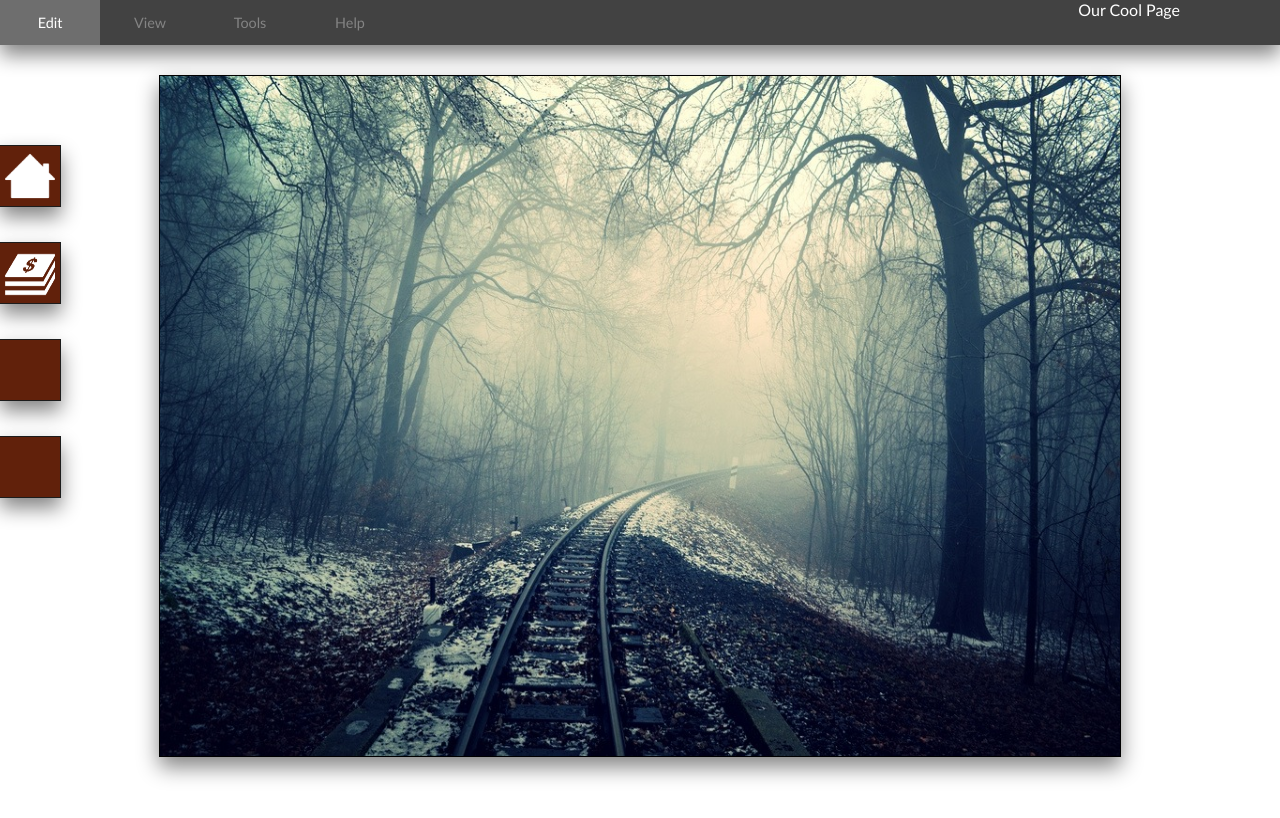
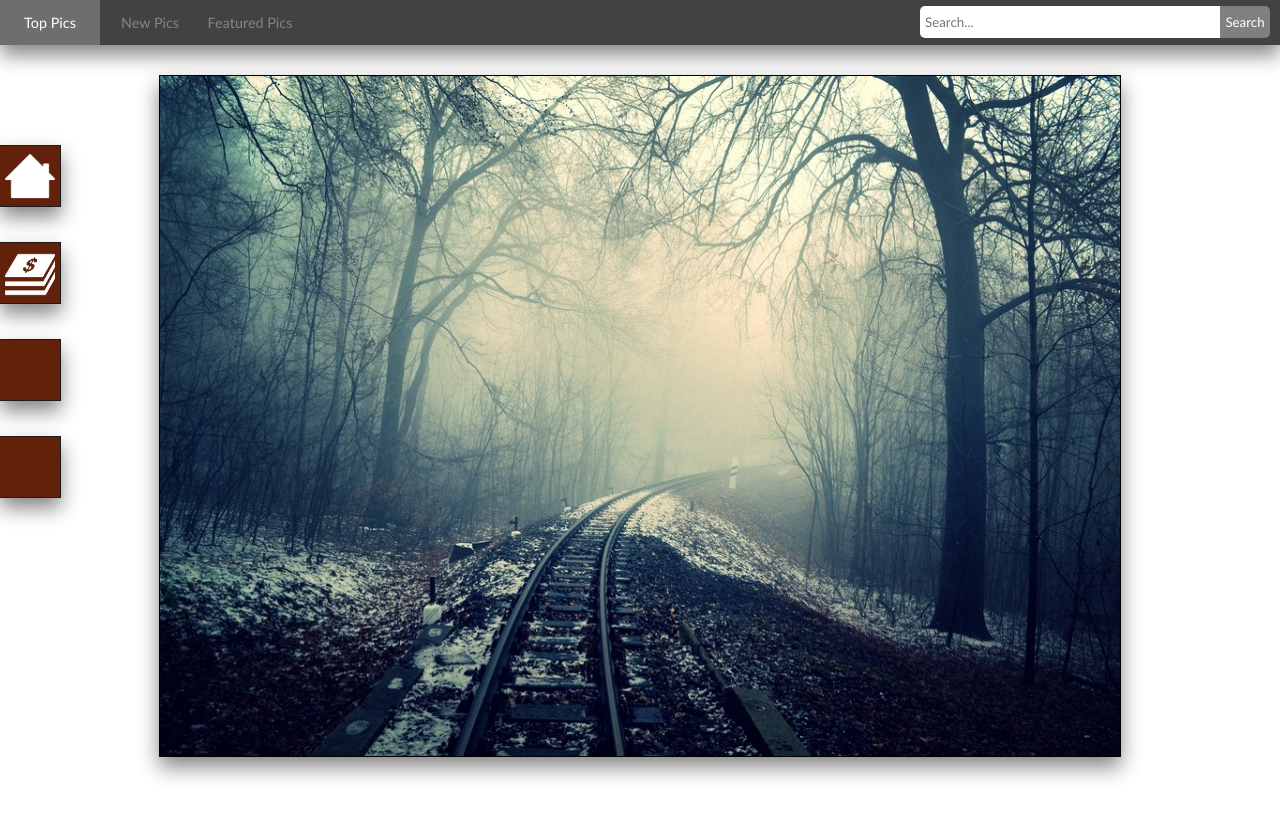
Before and after one commit to dillonburton/BadBoyz, a plain HTML site: page TestSite/testing.html in a window 1280 px wide. Shown: the top 818 px of the page. Drawn offline with Linux system fonts and the light colour scheme.

Commit message:
Coo Stuff
Added some more coo stuff

```diff
--- a/TestSite/testing.html
+++ b/TestSite/testing.html
@@ -72,8 +72,9 @@
 	}
 
 	#side_bar{
+		position:fixed;
 		margin-top: 100px;
-			position: absolute;
+
 		float:left;
 		height:500px;
 		width:100px;
@@ -148,6 +149,38 @@
 		color:white;
 	}
 
+	.search {
+		float: right;
+
+		margin-left: 100px;
+		padding-left: 5px;
+		padding-right: 5px;
+		width:300px;
+		margin-top:6px;
+		height:32px;
+		background:white;
+		border:none;
+		border-top-left-radius: 5px;
+		border-bottom-left-radius: 5px;
+	}
+
+	.button {
+		margin-right: 10px;
+		float:right;
+		margin-top:6px;
+		height:32px;
+		width:50px;
+		border:none;
+		background-color:gray;
+		color:white;
+		border-top-right-radius: 5px;
+		border-bottom-right-radius: 5px;
+	}
+
+	.button:hover  {
+		background-color:red;
+	}
+
 	</style>
 </head>
 
@@ -155,13 +188,18 @@
 
 	<div id="top_bar">
 		<ul span class = "drop_down_menu">
-			<li><a href="#">Edit</a></li>
-			<li><a href="#">View</a></li>
-			<li><a href="#">Tools</a></li>
-			<li><a href="#">Help</a></li>
+			<li><a href="#">Top Pics</a></li>
+			<li><a href="#">New Pics</a></li>
+			<li><a href="#">Featured Pics</a></li>
 		</ul>
 
-		<p style="float:right;padding-right:100px;color:white;">Our Cool Page</p>
+		<form>
+			<input class = "button" type="button" value="Search">
+			<input class = "search" type="text" placeholder="Search..." required>
+
+		</form>
+
+		<p style="float:right;padding-right:100px;color:white;"></p>
 	</div>
 
 	<div id="side_bar">
@@ -187,7 +225,6 @@
 	</div>
 
 	<div class="title_image">
-
 		<img src="stuff.jpg" alt="Train Tracks" style="width:100%;height:100%;">
 	</div>
 </div>
```
Also changed, not shown: TestSite/fullscreen.png (added). Lines whose indentation alone changed are shown as unchanged.
